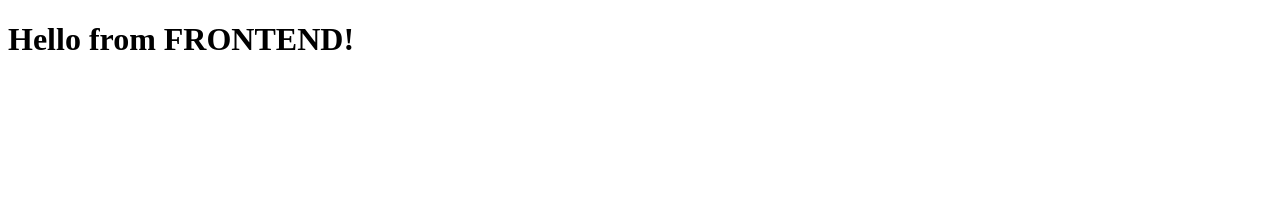
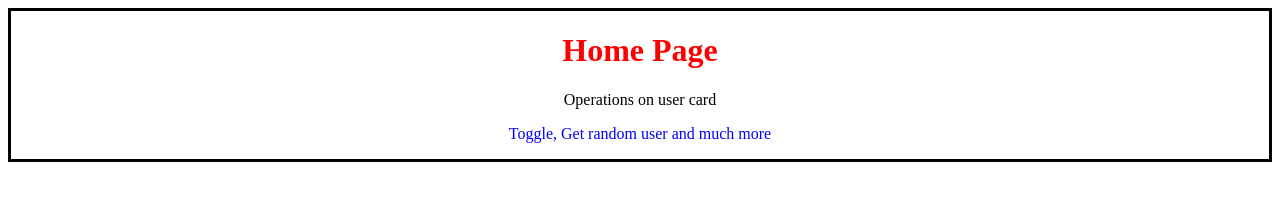
Before and after one commit to MariamFirdous/auto-suggest, a website: page frontend/index.html in a window 1280 px wide. Drawn offline with Linux system fonts and the light colour scheme.

Commit message:
Commit 2

```diff
--- /dev/null
+++ b/frontend/index.css
@@ -0,0 +1,19 @@
+h1 {
+    color: red;
+}
+
+#home-intro{
+    text-align: center;
+    border:3px;
+    border-color:black;
+    border-style: solid;
+    border: 3px solid black;
+}
+
+#p2{
+    color: blue;
+}
+
+#home-intro:hover{
+    background-color: rgba(227, 167, 147, 0.807);
+}
--- a/frontend/index.html
+++ b/frontend/index.html
@@ -4,8 +4,13 @@
     <meta charset="UTF-8">
     <meta name="viewport" content="width=device-width, initial-scale=1.0">
     <title>Document</title>
+    <link rel="stylesheet" href="index.css">
 </head>
 <body>
-    <h1> Hello from FRONTEND!</h1>
+    <div id ="home-intro">
+    <h1>Home Page</h1>
+    <p id = "p1">Operations on user card</p>
+    <p id = "p2">Toggle, Get random user and much more</p>
+    <script src="index.js"></script>
 </body>
 </html>
--- /dev/null
+++ b/frontend/index.js
@@ -0,0 +1,2 @@
+console.log("Hello from JS");
+alert("Hello from JS");
```
